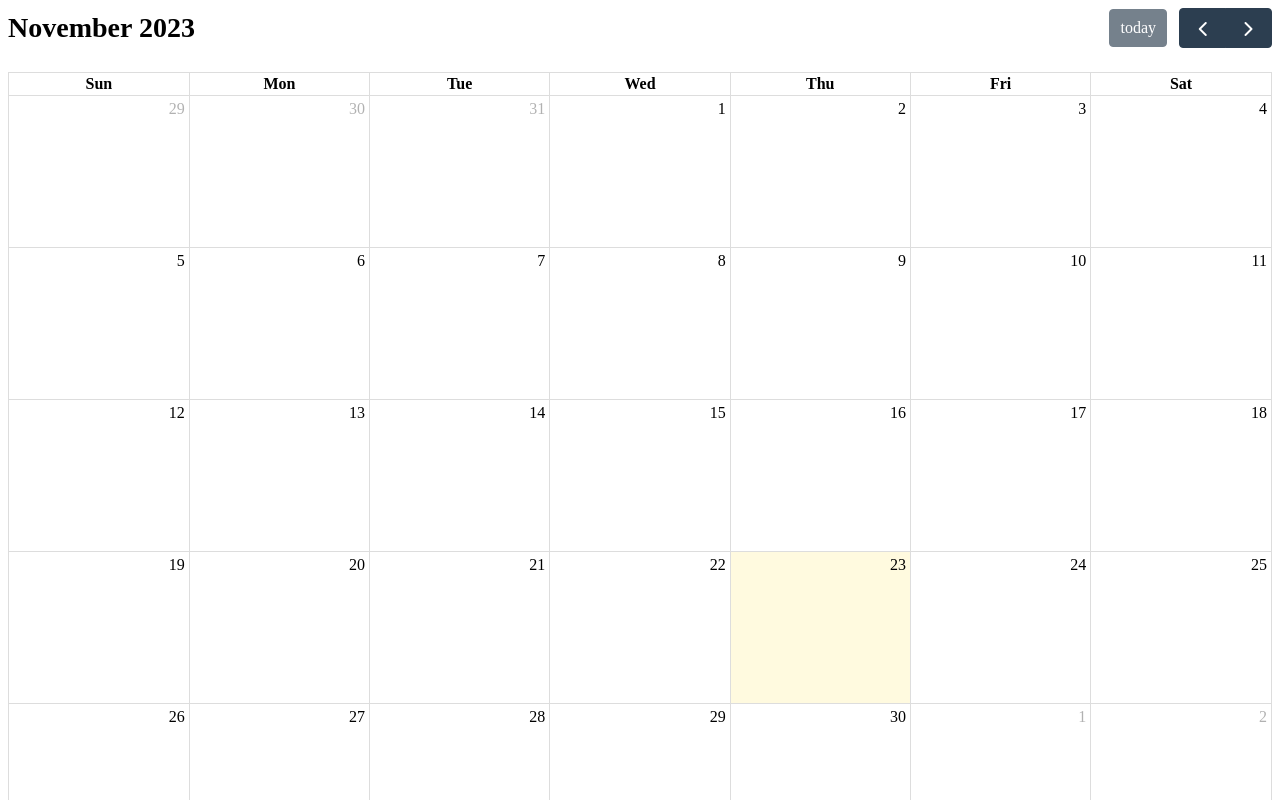
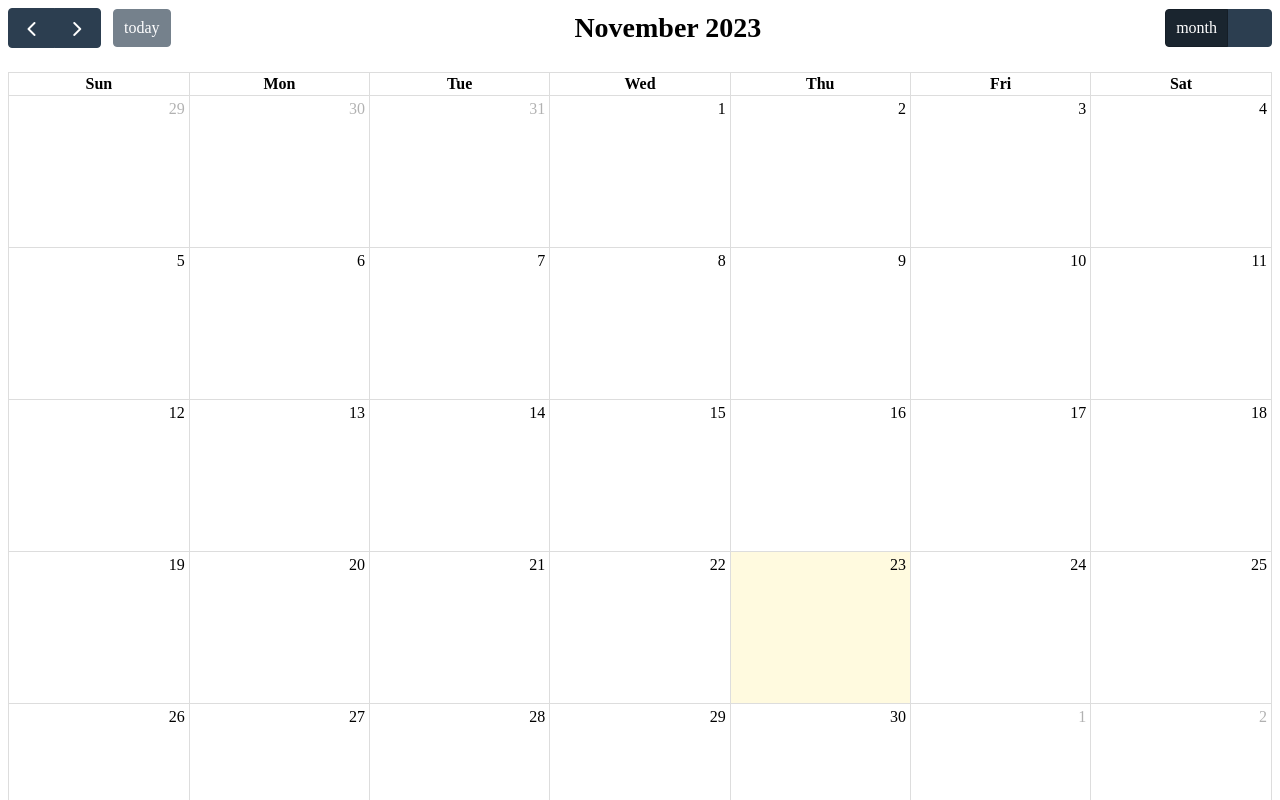
Before and after one commit to CSID-DGU/2023-2-OSSProj-STEP-7, a Next.js app in the folder client/: page /Dal in a window 1280 px wide. Shown: the top 800 px of the page. Built offline with nearby package versions, Linux system fonts and the light colour scheme.

Commit message:
Add: 달력 일정 삭제 기능 추가

```diff
--- a/client/src/pages/Dal.jsx
+++ b/client/src/pages/Dal.jsx
@@ -1,13 +1,17 @@
 import React, { Component } from 'react';
 import FullCalendar from "@fullcalendar/react";
 import dayGridPlugin from "@fullcalendar/daygrid";
+// import dayGridPlugin from "@fullcalendar/timeGrid";
+// import dayGridPlugin from "@fullcalendar/daygrid";
 import interactionPlugin from '@fullcalendar/interaction';
 
-class MyCalendar extends Component {
+class Dal extends Component {
   constructor(props) {
     super(props);
     this.state = {
-      events: this.loadEventsFromLocalStorage(),
+      events:
+        this.loadEventsFromLocalStorage(),
+
     };
 
     // 메서드를 클래스에 바인딩
@@ -38,6 +42,16 @@ class MyCalendar extends Component {
       this.saveEventsToLocalStorage(updatedEvents);
     }
   }
+  handleEventClick = (clickInfo) => {
+    if (window.confirm(`'${clickInfo.event.title}' 이벤트를 삭제하시겠습니까?`)) {
+      const updatedEvents = this.state.events.filter(event => event.title !== clickInfo.event.title);
+      this.setState({ events: updatedEvents });
+      this.saveEventsToLocalStorage(updatedEvents);
+
+    }
+  };
+
+
 
   render() {
     return (
@@ -47,10 +61,28 @@ class MyCalendar extends Component {
             <div className="calendar-wrapper">
               <FullCalendar
                 plugins={[dayGridPlugin, interactionPlugin]}
+
                 initialView="dayGridMonth"
+
                 events={this.state.events}
+
                 selectable={true}
+
                 select={this.handleDateSelect}
+
+                headerToolbar={{
+                    left: 'prev,next today',
+                    center: 'title',
+                    right: 'dayGridMonth,timeGridWeek,timeGridDay'
+                  }}
+
+
+                  navLinks={ true} // can click day/week names to navigate views
+                  selectables={ true}
+                  selectMirrors={ true}
+                  editables={true}
+                  dayMaxEventss={ true}
+                  eventClick={this.handleEventClick}
               />
             </div>
           </div>
@@ -60,4 +92,4 @@ class MyCalendar extends Component {
   }
 }
 
-export default MyCalendar;
+export default Dal;
```
